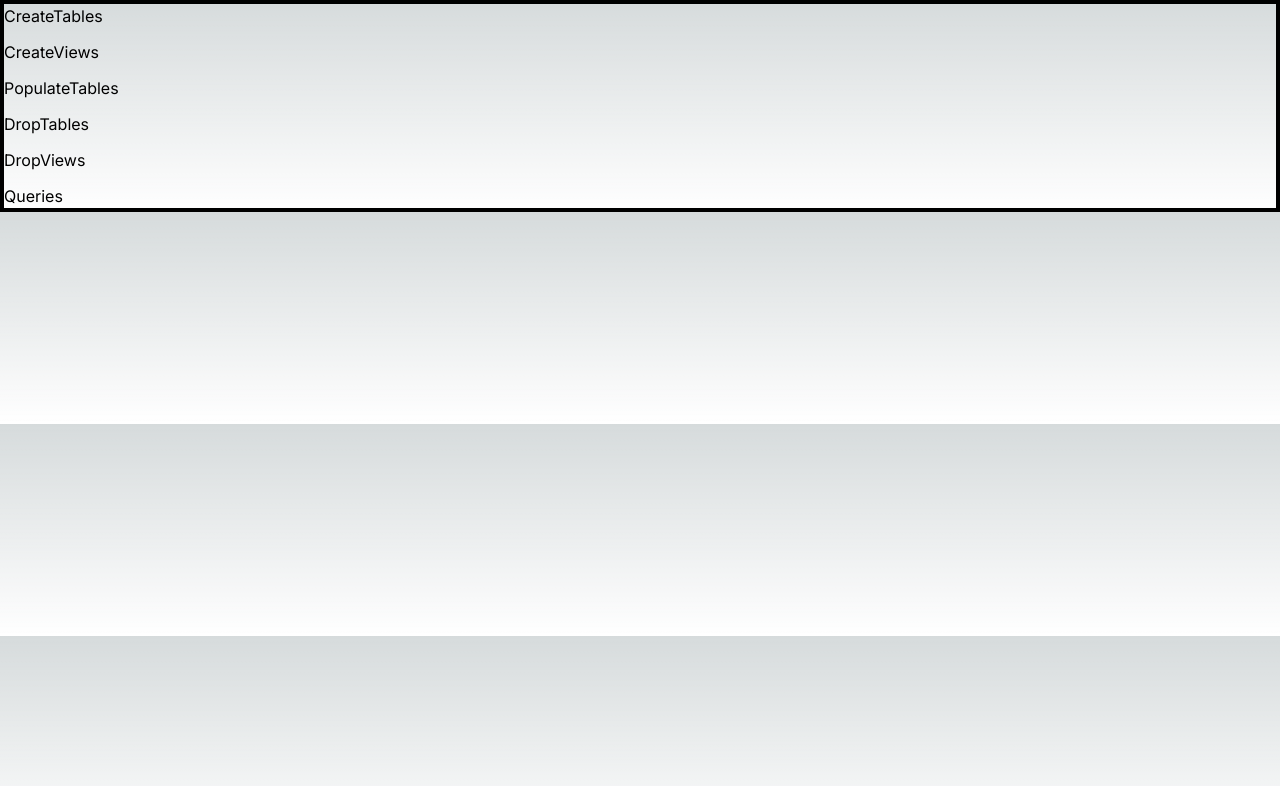
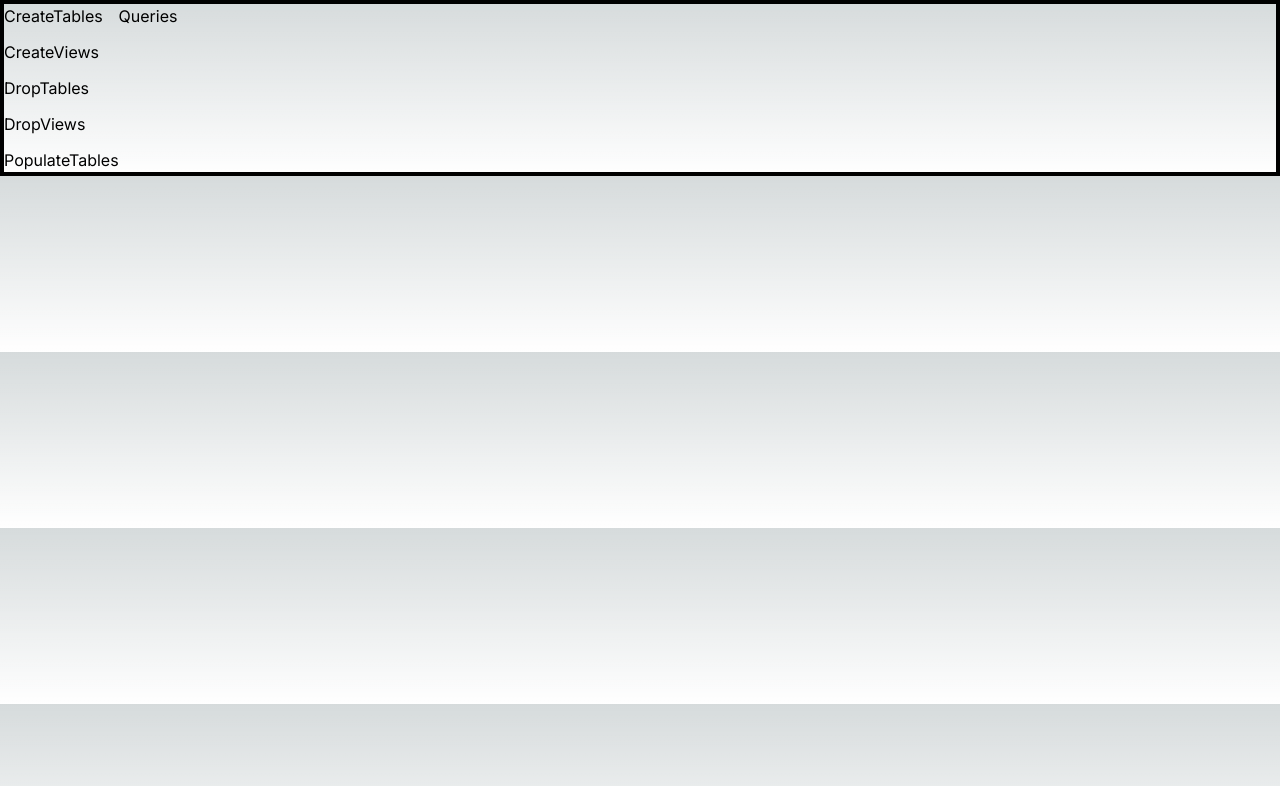
Before and after one commit to deep-patel21/MovieDB, a Next.js app in the folder moviedb/: page /login in a window 1280 px wide. Shown: the top 786 px of the page. Built offline with nearby package versions, Linux system fonts and the light colour scheme.

Commit message:
restructure divs

```diff
--- a/moviedb/src/app/admin/page.tsx
+++ b/moviedb/src/app/admin/page.tsx
@@ -13,23 +13,15 @@ const Admin = () => {
       <div className="flex flex-col gap-3 justify-start">
         <CreateTables></CreateTables>
         <CreateViews></CreateViews>
-        <PopulateTables></PopulateTables>
         <DropTables></DropTables>
         <DropViews></DropViews>
+        <PopulateTables></PopulateTables>
+      </div>
+      <div>
         <Queries></Queries>
       </div>
-
-      {/* This div is for the inserts */}
-      <div className="">
-        <p></p>
-      </div>
-
       {/* This div is for the queries and output elements */}
       <div className="">
-        <p id="queries">
-
-        </p>
-
         <p id="output">
 
         </p>
```
